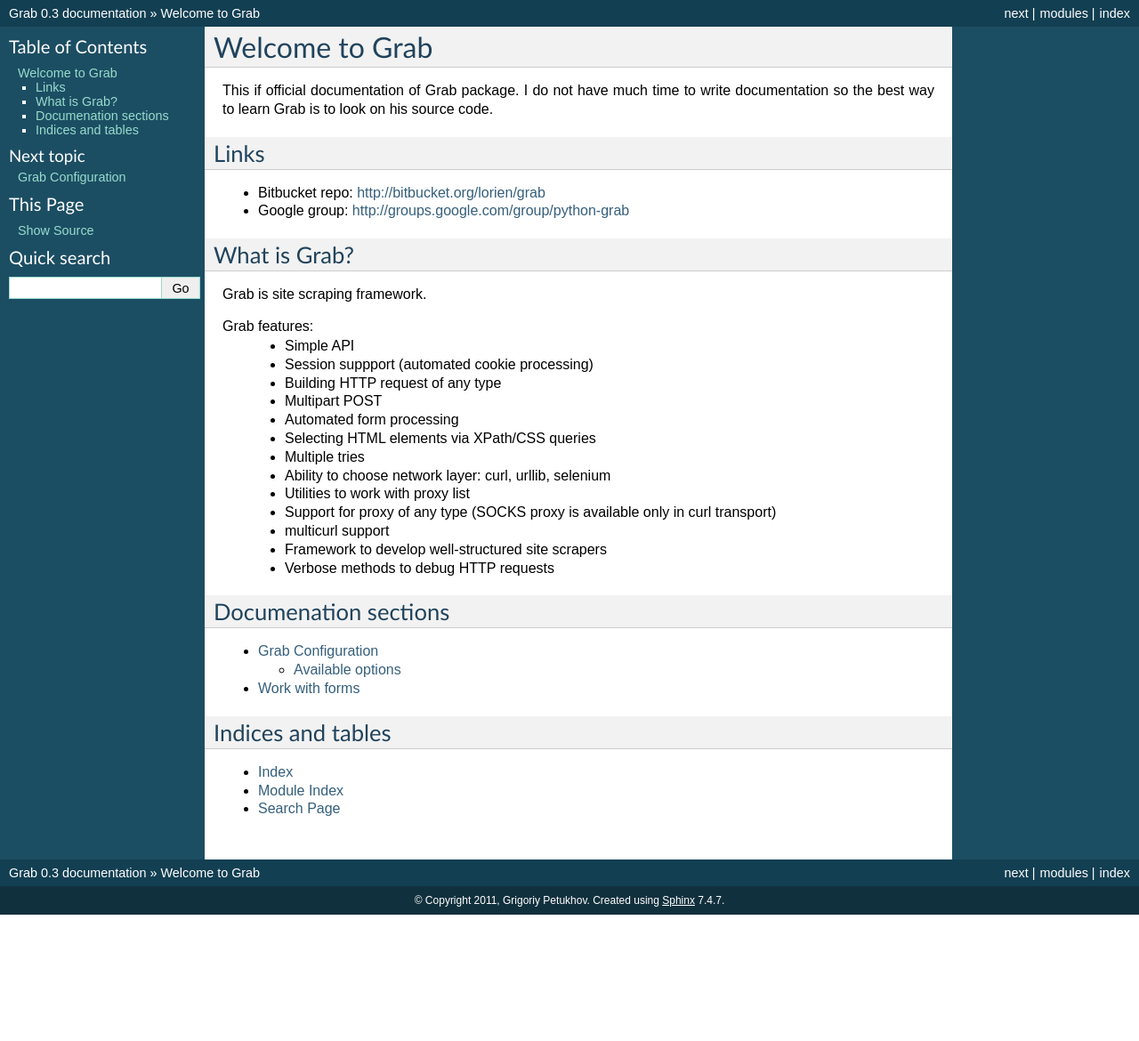
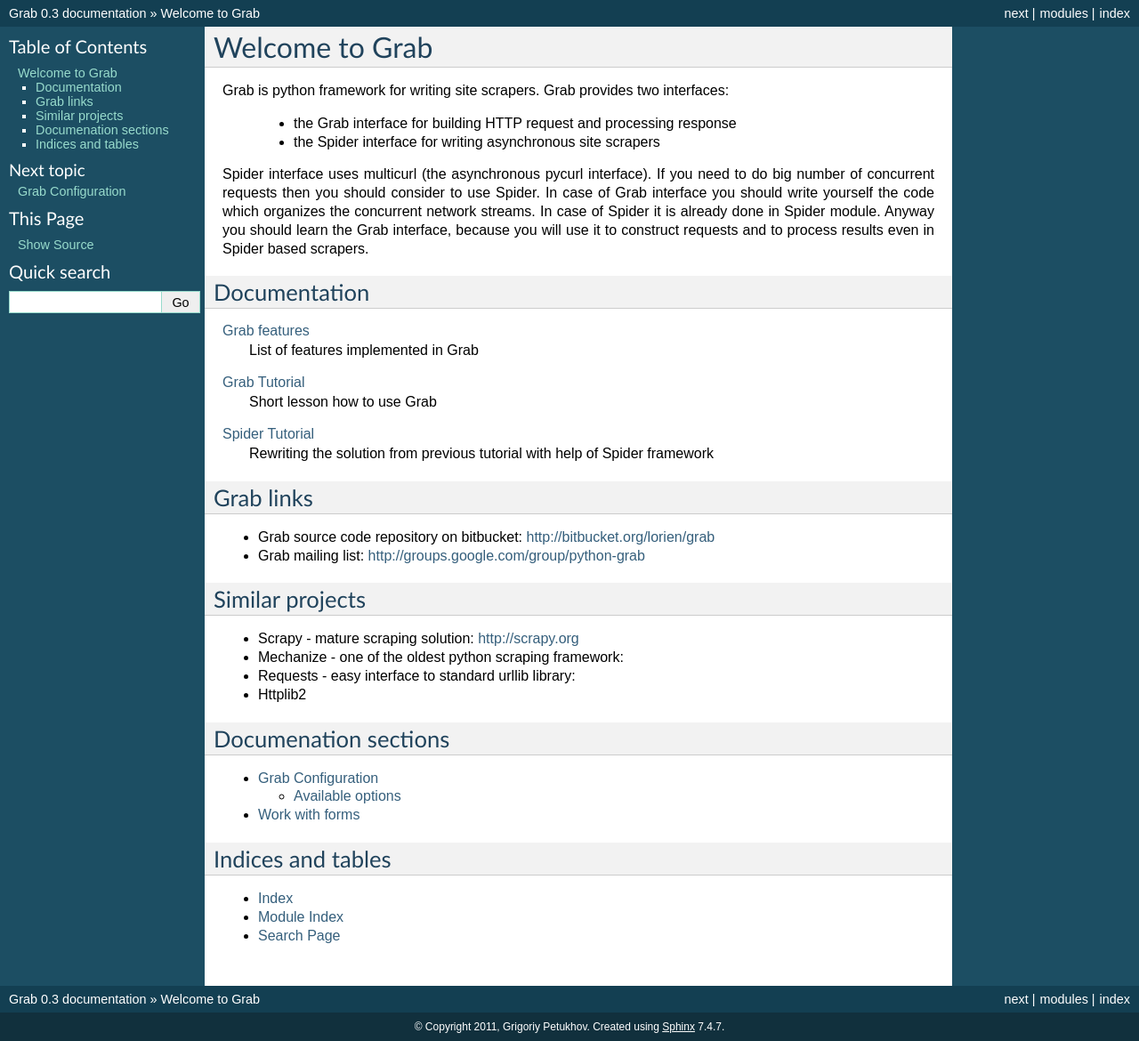
Before and after one commit to lorien/grab, a Sphinx documentation site: the page built from docs/index.rst, in a window 1280 px wide. Shown: the whole page at 89% size. Built offline with Sphinx 7.4.7, drawn with Linux system fonts in a browser that asks for light colours; before the commit the page ends 1028 px from its top, so only the background shows below that.

Commit message:
Working on documentation

```diff
--- a/docs/index.rst
+++ b/docs/index.rst
@@ -6,37 +6,52 @@
 Welcome to Grab
 ===============
 
-This if official documentation of Grab package. I do not have much time
-to write documentation so the best way to learn Grab is to look on his
-source code.
+Grab is python framework for writing site scrapers. Grab provides two interfaces:
+
+ * the Grab interface for building HTTP request and processing response
+ * the Spider interface for writing asynchronous site scrapers
+
+Spider interface uses multicurl (the asynchronous pycurl interface). If you need to
+do big number of concurrent requests then you should consider to use Spider. In
+case of Grab interface you should write yourself the code which organizes the
+concurrent network streams. In case of Spider it is already done in Spider module.
+Anyway you should learn the Grab interface, because you will use it to construct
+requests and to process results even in Spider based scrapers.
+
+Documentation
+-------------
+
+.. toctree:
+    :hidden:
+
+    overview
+    grab_tutorial
+    spider_tutorial
+
+:doc:`overview`
+    List of features implemented in Grab
+
+:doc:`grab_tutorial`
+    Short lesson how to use Grab
+
+:doc:`spider_tutorial`
+    Rewriting the solution from previous tutorial with help of Spider framework
+
+Grab links
+----------
+
+* Grab source code repository on bitbucket: http://bitbucket.org/lorien/grab
+* Grab mailing list: http://groups.google.com/group/python-grab
 
 
-Links
------
+Similar projects
+----------------
 
-* Bitbucket repo: http://bitbucket.org/lorien/grab
-* Google group: http://groups.google.com/group/python-grab
+* Scrapy - mature scraping solution: http://scrapy.org
+* Mechanize - one of the oldest python scraping framework:
+* Requests - easy interface to standard urllib library:
+* Httplib2
 
-
-What is Grab?
--------------
-
-Grab is site scraping framework.
-
-Grab features:
- * Simple API
- * Session suppport (automated cookie processing)
- * Building HTTP request of any type
- * Multipart POST
- * Automated form processing
- * Selecting HTML elements via XPath/CSS queries
- * Multiple tries
- * Ability to choose network layer: curl, urllib, selenium
- * Utilities to work with proxy list
- * Support for proxy of any type (SOCKS proxy is available only in curl transport)
- * multicurl support
- * Framework to develop well-structured site scrapers
- * Verbose methods to debug HTTP requests
 
 Documenation sections
 ---------------------
```
Also changed, not shown: docs/grab_tutorial.rst (added, +98 -0 lines), docs/overview.rst (added, +29 -0 lines), docs/spider_tutorial.rst (added, +98 -0 lines).
